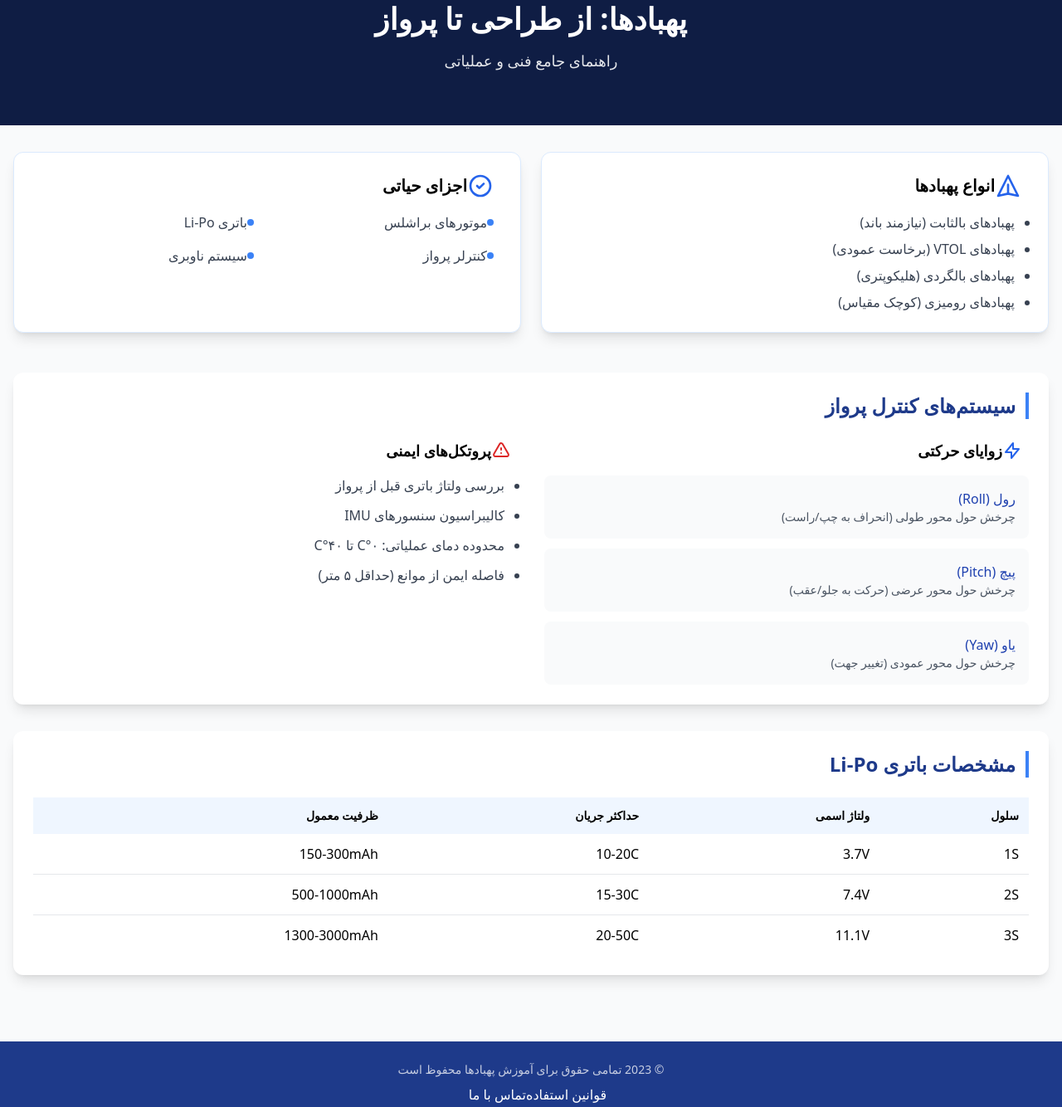
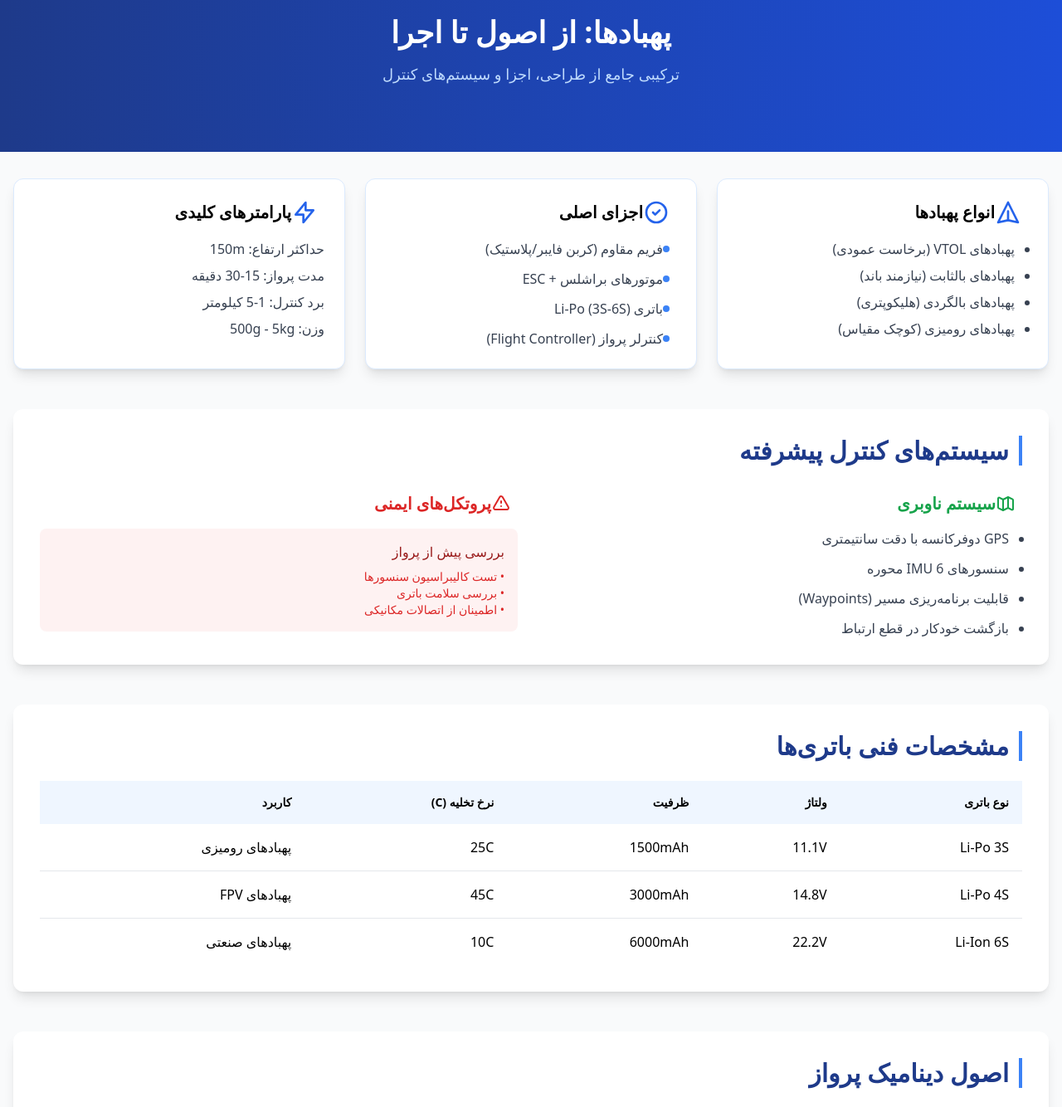
Before and after one commit to AliAhmadi1080/Qupad-webpage, a plain HTML site: page index.html in a window 1280 px wide. Shown: the part 61-1395 px from the top of the page at 83% size. Drawn offline with nearby package versions, Linux system fonts and the light colour scheme.

Commit message:
Add content and styling for drone guide

```diff
--- a/index.html
+++ b/index.html
@@ -1,48 +1,38 @@
 <!DOCTYPE html>
 <html lang="fa" dir="rtl">
 <head>
-    <meta charset="UTF-8" />
-    <meta name="viewport" content="width=device-width, initial-scale=1.0" />
-    <title>راهنمای جامع پهبادها | طراحی و کنترل</title>
+    <meta charset="UTF-8">
+    <meta name="viewport" content="width=device-width, initial-scale=1.0">
+    <title>راهنمای جامع پهبادها | طراحی، ساخت و کنترل</title>
     <script src="https://cdn.tailwindcss.com"></script>
-    <!-- آیکون‌های Heroicons -->
     <script src="https://unpkg.com/@heroicons/v2.0.18/24/outline/index.js"></script>
 </head>
 <body class="bg-gray-50 font-vazir">
-    <!-- هدر با تصویر پس‌زمینه -->
-    <header class="bg-blue-900 text-white py-16 relative">
-      <div class="absolute inset-0 bg-black/50"></div>
+
+    <!-- هدر اصلی -->
+    <header class="bg-gradient-to-r from-blue-900 to-blue-700 text-white py-20 relative">
         <div class="container mx-auto px-4 relative text-center">
-        <h1 class="text-4xl font-bold mb-4">پهبادها: از طراحی تا پرواز</h1>
-        <p class="text-lg text-gray-200">راهنمای جامع فنی و عملیاتی</p>
+            <h1 class="text-4xl font-bold mb-4">پهبادها: از اصول تا اجرا</h1>
+            <p class="text-lg text-blue-200">ترکیبی جامع از طراحی، اجزا و سیستم‌های کنترل</p>
         </div>
     </header>
 
     <!-- بخش محتوای اصلی -->
     <main class="container mx-auto px-4 py-8">
-      <!-- کارت‌های اطلاعات کلی -->
-      <div class="grid md:grid-cols-2 gap-6 mb-12">
+
+        <!-- کارت‌های اطلاعات کلیدی -->
+        <div class="grid md:grid-cols-3 gap-6 mb-12">
             <!-- کارت انواع پهبادها -->
             <div class="bg-white p-6 rounded-xl shadow-lg border border-blue-100">
                 <div class="flex items-center mb-4">
-            <svg
-              class="w-8 h-8 text-blue-600 mr-2"
-              fill="none"
-              stroke="currentColor"
-              viewBox="0 0 24 24"
-            >
-              <path
-                stroke-linecap="round"
-                stroke-linejoin="round"
-                stroke-width="2"
-                d="M12 19l9 2-9-18-9 18 9-2zm0 0v-8"
-              />
+                    <svg class="w-8 h-8 text-blue-600 mr-2" fill="none" stroke="currentColor" viewBox="0 0 24 24">
+                        <path stroke-linecap="round" stroke-linejoin="round" stroke-width="2" d="M12 19l9 2-9-18-9 18 9-2zm0 0v-8"/>
                     </svg>
                     <h2 class="text-xl font-bold">انواع پهبادها</h2>
                 </div>
                 <ul class="list-disc pr-4 space-y-2 text-gray-700">
+                    <li>پهبادهای VTOL (برخاست عمودی)</li>
                     <li>پهبادهای بالثابت (نیازمند باند)</li>
-            <li>پهبادهای VTOL (برخاست عمودی)</li>
                     <li>پهبادهای بالگردی (هلیکوپتری)</li>
                     <li>پهبادهای رومیزی (کوچک مقیاس)</li>
                 </ul>
@@ -51,172 +41,200 @@
             <!-- کارت اجزای حیاتی -->
             <div class="bg-white p-6 rounded-xl shadow-lg border border-blue-100">
                 <div class="flex items-center mb-4">
-            <svg
-              class="w-8 h-8 text-blue-600 mr-2"
-              fill="none"
-              stroke="currentColor"
-              viewBox="0 0 24 24"
-            >
-              <path
-                stroke-linecap="round"
-                stroke-linejoin="round"
-                stroke-width="2"
-                d="M9 12l2 2 4-4m6 2a9 9 0 11-18 0 9 9 0 0118 0z"
-              />
+                    <svg class="w-8 h-8 text-blue-600 mr-2" fill="none" stroke="currentColor" viewBox="0 0 24 24">
+                        <path stroke-linecap="round" stroke-linejoin="round" stroke-width="2" d="M9 12l2 2 4-4m6 2a9 9 0 11-18 0 9 9 0 0118 0z"/>
                     </svg>
-            <h2 class="text-xl font-bold">اجزای حیاتی</h2>
+                    <h2 class="text-xl font-bold">اجزای اصلی</h2>
                 </div>
-          <div class="grid grid-cols-2 gap-4 text-gray-700">
+                <div class="grid grid-cols-1 gap-3 text-gray-700">
                     <div class="flex items-center">
                         <span class="w-2 h-2 bg-blue-500 rounded-full mr-2"></span>
-              موتورهای براشلس
+                        فریم مقاوم (کربن فایبر/پلاستیک)
                     </div>
                     <div class="flex items-center">
                         <span class="w-2 h-2 bg-blue-500 rounded-full mr-2"></span>
-              باتری Li-Po
+                        موتورهای براشلس + ESC
                     </div>
                     <div class="flex items-center">
                         <span class="w-2 h-2 bg-blue-500 rounded-full mr-2"></span>
-              کنترلر پرواز
+                        باتری Li-Po (3S-6S)
                     </div>
                     <div class="flex items-center">
                         <span class="w-2 h-2 bg-blue-500 rounded-full mr-2"></span>
+                        کنترلر پرواز (Flight Controller)
+                    </div>
+                </div>
+            </div>
+
+            <!-- کارت پارامترهای پروازی -->
+            <div class="bg-white p-6 rounded-xl shadow-lg border border-blue-100">
+                <div class="flex items-center mb-4">
+                    <svg class="w-8 h-8 text-blue-600 mr-2" fill="none" stroke="currentColor" viewBox="0 0 24 24">
+                        <path stroke-linecap="round" stroke-linejoin="round" stroke-width="2" d="M13 10V3L4 14h7v7l9-11h-7z"/>
+                    </svg>
+                    <h2 class="text-xl font-bold">پارامترهای کلیدی</h2>
+                </div>
+                <div class="space-y-2 text-gray-700">
+                    <div>حداکثر ارتفاع: 150m</div>
+                    <div>مدت پرواز: 15-30 دقیقه</div>
+                    <div>برد کنترل: 1-5 کیلومتر</div>
+                    <div>وزن: 500g - 5kg</div>
+                </div>
+            </div>
+        </div>
+
+        <!-- بخش سیستم‌های کنترل -->
+        <section class="bg-white rounded-xl shadow-lg p-8 mb-12">
+            <h2 class="text-3xl font-bold text-blue-900 mb-8 border-r-4 border-blue-500 pr-3">سیستم‌های کنترل پیشرفته</h2>
+
+            <div class="grid md:grid-cols-2 gap-8">
+                <!-- سیستم ناوبری -->
+                <div>
+                    <h3 class="text-xl font-semibold mb-4 flex items-center text-green-600">
+                        <svg class="w-6 h-6 mr-2" fill="none" stroke="currentColor" viewBox="0 0 24 24">
+                            <path stroke-linecap="round" stroke-linejoin="round" stroke-width="2" d="M9 20l-5.447-2.724A1 1 0 013 16.382V5.618a1 1 0 011.447-.894L9 7m0 13l6-3m-6 3V7m6 10l4.553 2.276A1 1 0 0021 18.382V7.618a1 1 0 00-.553-.894L15 4m0 13V4m0 0L9 7"/>
+                        </svg>
                         سیستم ناوبری
+                    </h3>
+                    <ul class="list-disc pr-4 space-y-3 text-gray-700">
+                        <li>GPS دوفرکانسه با دقت سانتیمتری</li>
+                        <li>سنسورهای IMU 6 محوره</li>
+                        <li>قابلیت برنامه‌ریزی مسیر (Waypoints)</li>
+                        <li>بازگشت خودکار در قطع ارتباط</li>
+                    </ul>
+                </div>
+
+                <!-- پروتکل‌های ایمنی -->
+                <div>
+                    <h3 class="text-xl font-semibold mb-4 flex items-center text-red-600">
+                        <svg class="w-6 h-6 mr-2" fill="none" stroke="currentColor" viewBox="0 0 24 24">
+                            <path stroke-linecap="round" stroke-linejoin="round" stroke-width="2" d="M12 9v2m0 4h.01m-6.938 4h13.856c1.54 0 2.502-1.667 1.732-3L13.732 4c-.77-1.333-2.694-1.333-3.464 0L3.34 16c-.77 1.333.192 3 1.732 3z"/>
+                        </svg>
+                        پروتکل‌های ایمنی
+                    </h3>
+                    <div class="space-y-3">
+                        <div class="bg-red-50 p-4 rounded-lg">
+                            <h4 class="font-medium text-red-800">بررسی پیش از پرواز</h4>
+                            <ul class="text-sm text-red-600 mt-2">
+                                <li>• تست کالیبراسیون سنسورها</li>
+                                <li>• بررسی سلامت باتری</li>
+                                <li>• اطمینان از اتصالات مکانیکی</li>
+                            </ul>
+                        </div>
+                    </div>
+                </div>
+            </div>
+        </section>
+
+        <!-- جدول مشخصات باتری -->
+        <section class="bg-white rounded-xl shadow-lg p-8 mb-12">
+            <h2 class="text-3xl font-bold text-blue-900 mb-6 border-r-4 border-blue-500 pr-3">مشخصات فنی باتری‌ها</h2>
+            <div class="overflow-x-auto">
+                <table class="w-full text-right min-w-[600px]">
+                    <thead class="bg-blue-50">
+                        <tr>
+                            <th class="p-4 text-sm font-semibold">نوع باتری</th>
+                            <th class="p-4 text-sm font-semibold">ولتاژ</th>
+                            <th class="p-4 text-sm font-semibold">ظرفیت</th>
+                            <th class="p-4 text-sm font-semibold">نرخ تخلیه (C)</th>
+                            <th class="p-4 text-sm font-semibold">کاربرد</th>
+                        </tr>
+                    </thead>
+                    <tbody class="divide-y">
+                        <tr>
+                            <td class="p-4">Li-Po 3S</td>
+                            <td class="p-4">11.1V</td>
+                            <td class="p-4">1500mAh</td>
+                            <td class="p-4">25C</td>
+                            <td class="p-4">پهبادهای رومیزی</td>
+                        </tr>
+                        <tr>
+                            <td class="p-4">Li-Po 4S</td>
+                            <td class="p-4">14.8V</td>
+                            <td class="p-4">3000mAh</td>
+                            <td class="p-4">45C</td>
+                            <td class="p-4">پهبادهای FPV</td>
+                        </tr>
+                        <tr>
+                            <td class="p-4">Li-Ion 6S</td>
+                            <td class="p-4">22.2V</td>
+                            <td class="p-4">6000mAh</td>
+                            <td class="p-4">10C</td>
+                            <td class="p-4">پهبادهای صنعتی</td>
+                        </tr>
+                    </tbody>
+                </table>
+            </div>
+        </section>
+
+        <!-- بخش دینامیک پرواز -->
+        <section class="bg-white rounded-xl shadow-lg p-8">
+            <h2 class="text-3xl font-bold text-blue-900 mb-8 border-r-4 border-blue-500 pr-3">اصول دینامیک پرواز</h2>
+            <div class="grid md:grid-cols-2 gap-8">
+                <!-- زوایای حرکتی -->
+                <div class="space-y-6">
+                    <div class="bg-gray-50 p-6 rounded-lg">
+                        <h3 class="text-xl font-semibold mb-4 text-blue-800">محورهای حرکتی</h3>
+                        <div class="space-y-4">
+                            <div>
+                                <h4 class="font-medium">رول (Roll)</h4>
+                                <p class="text-sm text-gray-600">چرخش حول محور طولی - کنترل انحراف جانبی</p>
+                            </div>
+                            <div>
+                                <h4 class="font-medium">پیچ (Pitch)</h4>
+                                <p class="text-sm text-gray-600">چرخش حول محور عرضی - کنترل حرکت عمودی</p>
+                            </div>
+                            <div>
+                                <h4 class="font-medium">یاو (Yaw)</h4>
+                                <p class="text-sm text-gray-600">چرخش حول محور عمودی - کنترل جهت نما</p>
                             </div>
                         </div>
                     </div>
                 </div>
 
-      <!-- بخش سیستم‌های کنترل -->
-      <section class="bg-white rounded-xl shadow-lg p-6 mb-8">
-        <h2
-          class="text-2xl font-bold text-blue-900 mb-6 border-r-4 border-blue-500 pr-3"
-        >
-          سیستم‌های کنترل پرواز
-        </h2>
-
-        <div class="grid md:grid-cols-2 gap-8">
-          <!-- زوایای حرکتی -->
-          <div>
-            <h3 class="text-lg font-semibold mb-4 flex items-center">
-              <svg
-                class="w-6 h-6 text-blue-600 mr-2"
-                fill="none"
-                stroke="currentColor"
-                viewBox="0 0 24 24"
-              >
-                <path
-                  stroke-linecap="round"
-                  stroke-linejoin="round"
-                  stroke-width="2"
-                  d="M13 10V3L4 14h7v7l9-11h-7z"
-                />
-              </svg>
-              زوایای حرکتی
-            </h3>
-            <div class="space-y-3">
-              <div class="bg-gray-50 p-4 rounded-lg">
-                <h4 class="font-medium text-blue-800">رول (Roll)</h4>
-                <p class="text-sm text-gray-600">
-                  چرخش حول محور طولی (انحراف به چپ/راست)
-                </p>
-              </div>
-              <div class="bg-gray-50 p-4 rounded-lg">
-                <h4 class="font-medium text-blue-800">پیچ (Pitch)</h4>
-                <p class="text-sm text-gray-600">
-                  چرخش حول محور عرضی (حرکت به جلو/عقب)
-                </p>
-              </div>
-              <div class="bg-gray-50 p-4 rounded-lg">
-                <h4 class="font-medium text-blue-800">یاو (Yaw)</h4>
-                <p class="text-sm text-gray-600">
-                  چرخش حول محور عمودی (تغییر جهت)
-                </p>
-              </div>
-            </div>
-          </div>
-
-          <!-- پروتکل‌های ایمنی -->
-          <div>
-            <h3 class="text-lg font-semibold mb-4 flex items-center">
-              <svg
-                class="w-6 h-6 text-red-600 mr-2"
-                fill="none"
-                stroke="currentColor"
-                viewBox="0 0 24 24"
-              >
-                <path
-                  stroke-linecap="round"
-                  stroke-linejoin="round"
-                  stroke-width="2"
-                  d="M12 9v2m0 4h.01m-6.938 4h13.856c1.54 0 2.502-1.667 1.732-3L13.732 4c-.77-1.333-2.694-1.333-3.464 0L3.34 16c-.77 1.333.192 3 1.732 3z"
-                />
-              </svg>
-              پروتکل‌های ایمنی
-            </h3>
+                <!-- دیاگرام کنترل -->
+                <div class="bg-blue-50 p-6 rounded-lg">
+                    <h3 class="text-xl font-semibold mb-4 text-blue-800">الگوریتم‌های کنترل</h3>
                     <ul class="list-disc pr-4 space-y-3 text-gray-700">
-              <li>بررسی ولتاژ باتری قبل از پرواز</li>
-              <li>کالیبراسیون سنسورهای IMU</li>
-              <li>محدوده دمای عملیاتی: ۰°C تا ۴۰°C</li>
-              <li>فاصله ایمن از موانع (حداقل ۵ متر)</li>
+                        <li>PID Controller برای پایداری</li>
+                        <li>الگوریتم‌های تطبیقی برای شرایط باد</li>
+                        <li>کنترل واکنشی (Reactive Control)</li>
+                        <li>سیستم‌های ضد اختلال (Anti-Jitter)</li>
                     </ul>
                 </div>
             </div>
         </section>
 
-      <!-- جدول مشخصات باتری -->
-      <section class="bg-white rounded-xl shadow-lg p-6">
-        <h2
-          class="text-2xl font-bold text-blue-900 mb-6 border-r-4 border-blue-500 pr-3"
-        >
-          مشخصات باتری Li-Po
-        </h2>
-        <div class="overflow-x-auto">
-          <table class="w-full text-right">
-            <thead class="bg-blue-50">
-              <tr>
-                <th class="p-3 text-sm font-semibold">سلول</th>
-                <th class="p-3 text-sm font-semibold">ولتاژ اسمی</th>
-                <th class="p-3 text-sm font-semibold">حداکثر جریان</th>
-                <th class="p-3 text-sm font-semibold">ظرفیت معمول</th>
-              </tr>
-            </thead>
-            <tbody>
-              <tr class="border-b">
-                <td class="p-3">1S</td>
-                <td class="p-3">3.7V</td>
-                <td class="p-3">10-20C</td>
-                <td class="p-3">150-300mAh</td>
-              </tr>
-              <tr class="border-b">
-                <td class="p-3">2S</td>
-                <td class="p-3">7.4V</td>
-                <td class="p-3">15-30C</td>
-                <td class="p-3">500-1000mAh</td>
-              </tr>
-              <tr>
-                <td class="p-3">3S</td>
-                <td class="p-3">11.1V</td>
-                <td class="p-3">20-50C</td>
-                <td class="p-3">1300-3000mAh</td>
-              </tr>
-            </tbody>
-          </table>
-        </div>
-      </section>
     </main>
 
     <!-- فوتر -->
-    <footer class="bg-blue-900 text-white mt-12 py-6">
+    <footer class="bg-blue-900 text-white mt-12 py-8">
         <div class="container mx-auto px-4 text-center">
-        <p class="text-sm opacity-75">
-          © 2023 تمامی حقوق برای آموزش پهبادها محفوظ است
-        </p>
-        <div class="mt-2 flex justify-center space-x-4">
-          <a href="#" class="hover:text-blue-300 transition">قوانین استفاده</a>
-          <a href="#" class="hover:text-blue-300 transition">تماس با ما</a>
+            <div class="grid md:grid-cols-3 gap-8 text-sm">
+                <div class="text-left">
+                    <h4 class="text-white font-semibold mb-3">تماس با ما</h4>
+                    <p class="text-blue-200">تلفن: ۰۲۱-۱۲۳۴۵۶۷۸</p>
+                    <p class="text-blue-200">ایمیل: info@droneguide.ir</p>
+                </div>
+                <div class="text-left">
+                    <h4 class="text-white font-semibold mb-3">لینک‌های مفید</h4>
+                    <div class="space-y-2">
+                        <a href="#" class="block text-blue-200 hover:text-white">مقالات فنی</a>
+                        <a href="#" class="block text-blue-200 hover:text-white">ویدیوهای آموزشی</a>
+                        <a href="#" class="block text-blue-200 hover:text-white">مجوزهای پرواز</a>
+                    </div>
+                </div>
+                <div class="text-left">
+                    <h4 class="text-white font-semibold mb-3">اطلاعات حقوقی</h4>
+                    <p class="text-blue-200">ثبت شده در سازمان هواپیمایی کشوری</p>
+                    <p class="text-blue-200">گواهینامه‌های FCC و CE</p>
+                </div>
+            </div>
+            <div class="mt-8 pt-6 border-t border-blue-800">
+                <p class="text-xs text-blue-300">© 2023 تمامی حقوق محفوظ است - طراحی شده با Tailwind CSS</p>
             </div>
         </div>
     </footer>
+
 </body>
 </html>
```
Lines whose indentation alone changed are shown as unchanged.
